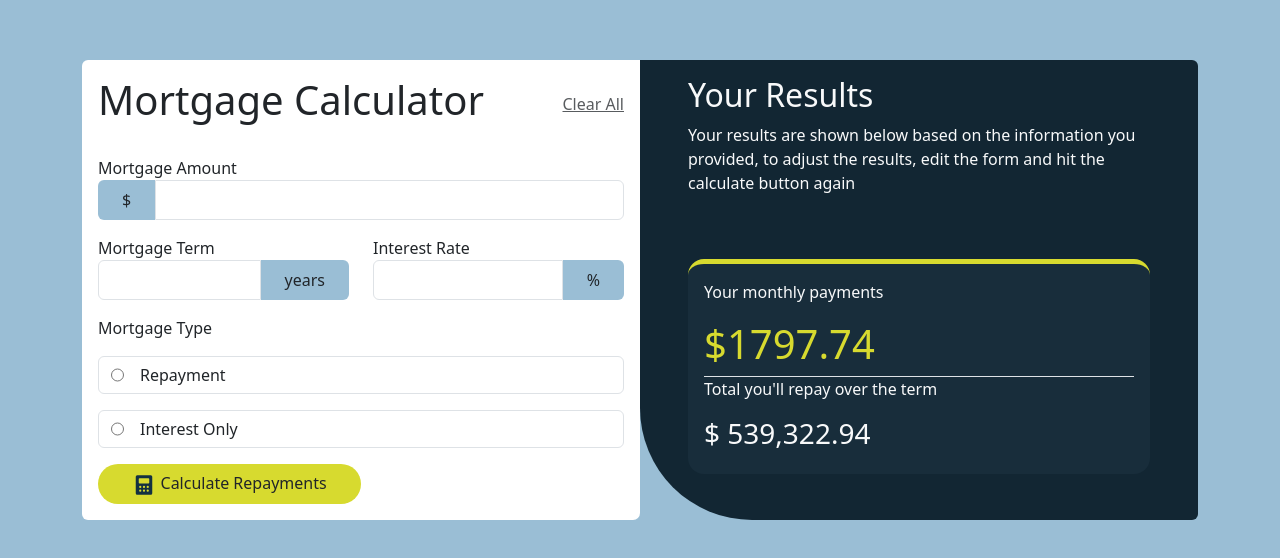
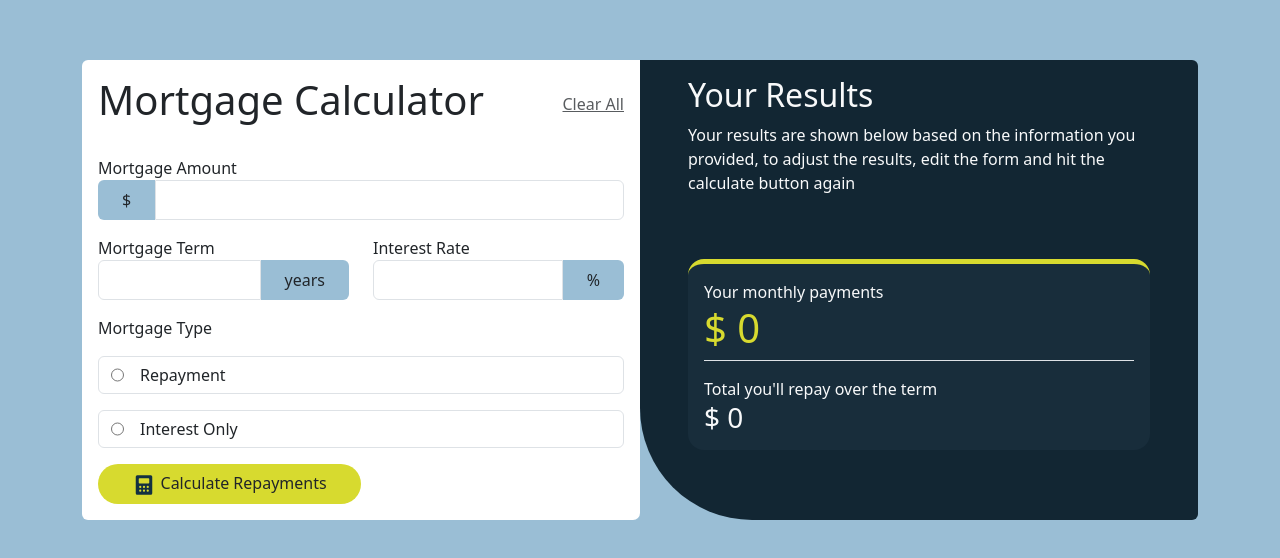
Before and after one commit to abdalsimam1-sketch/mortgage-calculator, a React (Vite) app: page / in a window 1280 px wide. Shown: the part 110-668 px from the top of the page. Built offline with nearby package versions, Linux system fonts and the light colour scheme.

Commit message:
add : mortgage calculation logic

```diff
--- a/src/pages/Home.jsx
+++ b/src/pages/Home.jsx
@@ -6,15 +6,14 @@ export const Home = () => {
     amount: "",
     term: "",
     rate: "",
-    type: "",
+    type: "repayment",
   });
   const [errors, setErrors] = useState({
     amountError: "",
     termError: "",
     rateError: "",
   });
-  const [mothlyPayment, setMonthlyPayment] = useState();
-  const [yearsPayment, setYearsPayment] = useState();
+  const [result, setResult] = useState({ monthly: 0, total: 0 });
 
   const handleSumbmit = (e) => {
     let hasError = false;
@@ -59,9 +58,20 @@ export const Home = () => {
       }));
       hasError = true;
     }
-
     if (hasError) {
       return;
+    }
+    const P = Number(formState.amount);
+    const r = Number(formState.rate) / 100 / 12;
+    const n = Number(formState.term) * 12;
+    if (formState.type === "repayment") {
+      const monthly = P * ((r * Math.pow(1 + r, n)) / (Math.pow(1 + r, n) - 1));
+      const total = monthly * n;
+      setResult({ monthly, total });
+    } else {
+      const monthly = P * r;
+      const total = monthly * n;
+      setResult({ monthly, total });
     }
   };
   return (
@@ -232,12 +242,16 @@ export const Home = () => {
             </div>
             <div className="p-3 result-section">
               <div className=" border-bottom">
-                <p className="text-light">Your monthly payments</p>
-                <h1 className="result">$1797.74</h1>
+                <p className="text-light m-0">Your monthly payments</p>
+                <h1 className="result">
+                  $ {Number(result.monthly.toFixed(2)).toLocaleString()}
+                </h1>
               </div>
-              <div className="text-light">
-                <p>Total you'll repay over the term</p>
-                <h3>$ 539,322.94</h3>
+              <div className="text-light ">
+                <p className="m-0 mt-3">Total you'll repay over the term</p>
+                <h3 className="m-0">
+                  $ {Number(result.total.toFixed(2)).toLocaleString()}
+                </h3>
               </div>
             </div>
           </div>
```
